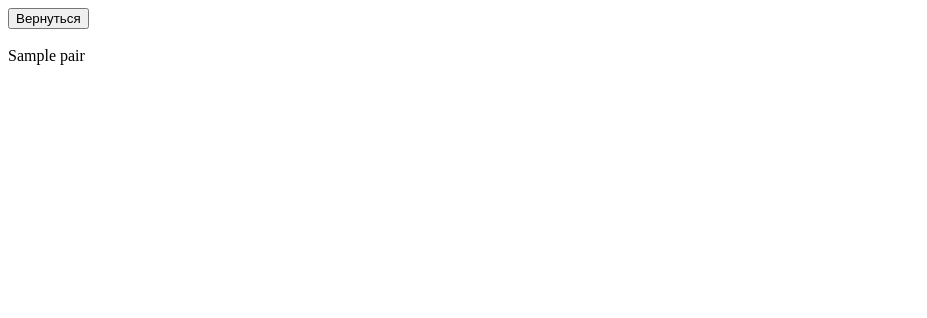
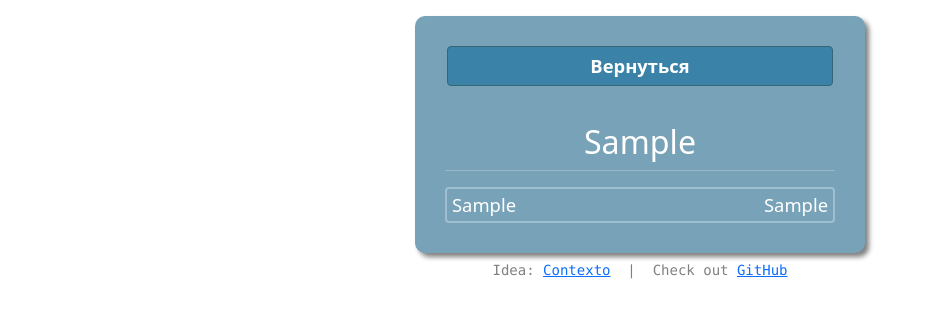
Before and after one commit to Boolev/RusContexto, a Django app: template game/templates/game/top_100.html in a window 1280 px wide. Shown: the top 318 px of the page, without its empty margins (0-927 px from the left). Run offline with Django 3.2, Linux system fonts and the light colour scheme; the template is opened without the code that fills it: most values are stand-ins (such as "Sample title", 1, 10 or a date in 2020); parts of the project's set-up code (start-up, migrations or seed data) failed here and were passed over.

Commit message:
added layout to top_100 page

```diff
--- a/game/templates/game/top_100.html
+++ b/game/templates/game/top_100.html
@@ -2,17 +2,133 @@
 <html lang="en">
     <head>
         <meta charset="UTF-8">
+        <meta name="viewport" content="width=device-width, initial-scale=1">
+        <link href="https://cdn.jsdelivr.net/npm/bootstrap@5.1.3/dist/css/bootstrap.min.css" rel="stylesheet" integrity="sha384-1BmE4kWBq78iYhFldvKuhfTAU6auU8tT94WrHftjDbrCEXSU1oBoqyl2QvZ6jIW3" crossorigin="anonymous">
+
         <title>Топ 100</title>
+
+        <style>
+            .col-4 {
+                min-width: 450px;
+                font-size: 115%;
+                margin-top: 2vh;
+                background-color: #78A2B7;
+                color: white;
+                border-radius: 10px;
+                box-shadow: 4px 4px 5px grey;
+                padding: 30px;
+            }
+
+            .col {
+                margin: 2px;
+                padding: 0px;
+            }
+
+            .button {
+                width: 100%;
+                height: 40px;
+                border-radius: 4px;
+                border: 1px #356674 solid;
+                background-color: #3a82a7;
+                color: white;
+                font-weight: 600;
+            }
+
+            hr {
+                margin-top: 2px;
+            }
+
+            #footer {
+                margin-top: 5px;
+                color: grey;
+                font-size: 100%;
+            }
+
+            .top_100 {
+                margin-top: 4px;
+                margin-right: 0px;
+                margin-left: 0px;
+                border-radius: 4px;
+                border: 2px #9fbfd1 solid;
+
+            }
+
+            .display_word {
+                padding-left: 3px;
+            }
+
+            .place {
+                padding-right: 3px;
+            }
+        </style>
     </head>
     <body>
-        <form method="post">
-            {% csrf_token %}
-            <input type="submit" name="get_to_home_button" value="Вернуться">
-        </form>
-        <br>
+        <div class="container">
+            <div class="row">
+                <div class="col"></div>
 
-        {% for pair in top_100 %}
-            {{ pair }}<br>
-        {% endfor %}
+                <div class="col-4">
+                    <div class="row" style="margin: 0px;">
+                        <div class="col" style="margin-top: 0px; margin-bottom: 30px;">
+                            <form method="post">
+                                {% csrf_token %}
+                                <input class="button" type="submit" name="get_to_home_button" value="Вернуться">
+                            </form>
+                        </div>
+                    </div>
+
+                    <div class="row">
+                        <div class="col text-center" style="font-size: 175%;">
+                            {{ top_100.0.0 }}
+                        </div>
+                    </div>
+
+                    <hr>
+
+                    {% for pair in top_100 %}
+                        <div class="row top_100">
+                            <div class="col display_word">
+                                {{ pair.0 }}
+                            </div>
+
+                            <div class="col"></div>
+
+                            <div class="col place text-end">
+                                {{ pair.1 }}
+                            </div>
+                        </div>
+                    {% endfor %}
+                </div>
+
+                <div class="col"></div>
+            </div>
+
+            <div class="row text-center" id="footer">
+                <div class="col">
+                    <pre>Idea: <a href="https://contexto.me/" target="_blank">Contexto</a>  |  Check out <a href="https://github.com/Daniel-tg/RusContexto" target="_blank">GitHub</a></pre>
+                </div>
+            </div>
+        </div>
     </body>
+
+    <script>
+        guesses = document.getElementsByClassName("top_100");
+
+        for (let i = 0; i < guesses.length; i++) {
+            place = parseInt(guesses[i].lastElementChild.innerHTML);
+
+            if (place == 1) {
+                guesses[i].style.border = "4px solid lightgreen";
+            }
+
+            if (place > 100) {
+                opacity = 0;
+            }
+            else {
+                opacity = 0 + (101 - place) / 100
+            }
+
+            guesses[i].style.backgroundColor = 'rgba(' + 145 + ',' + 187 + ',' + 145 + ',' + opacity + ')';
+        }
+    </script>
 </html>
```
